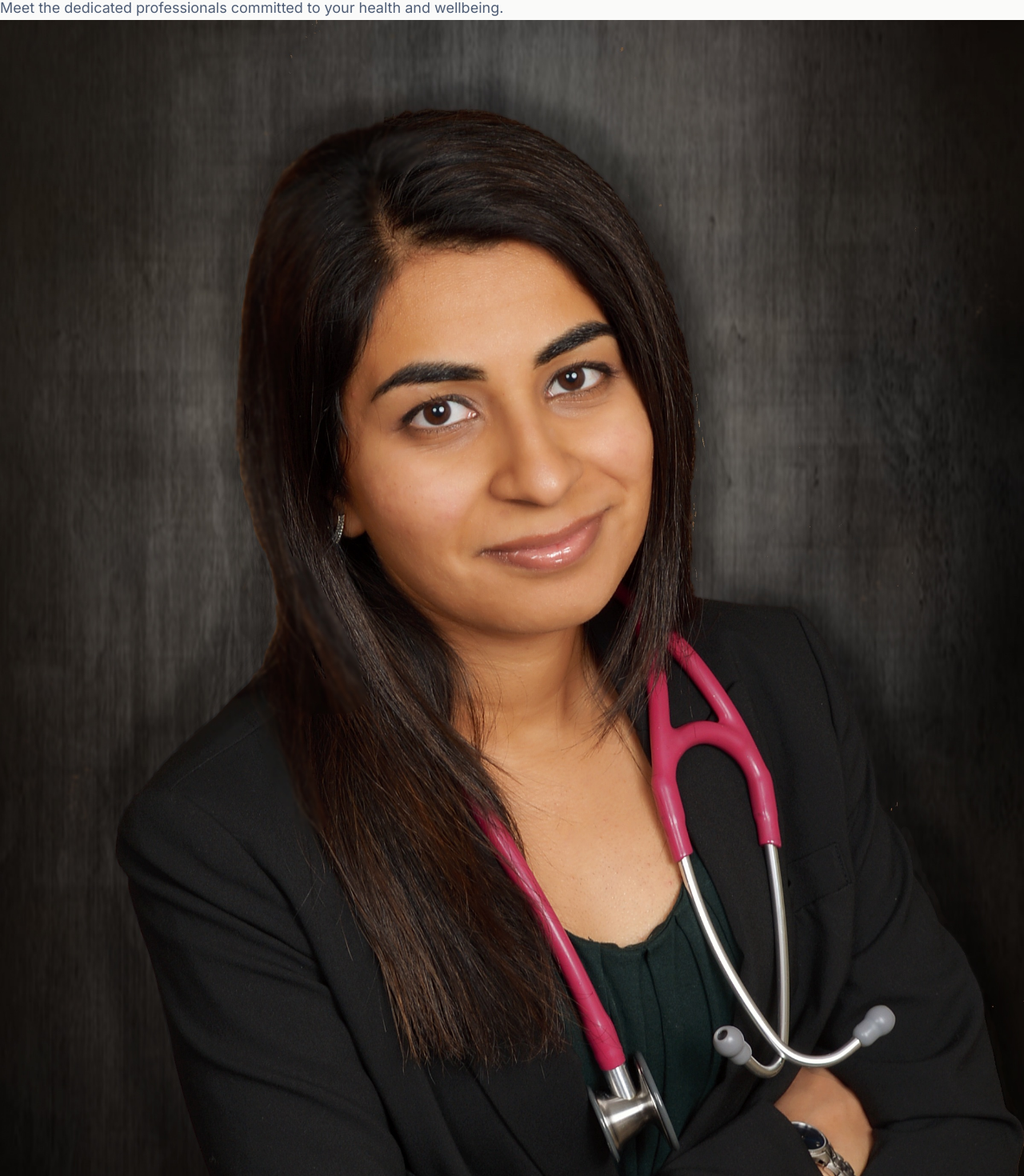
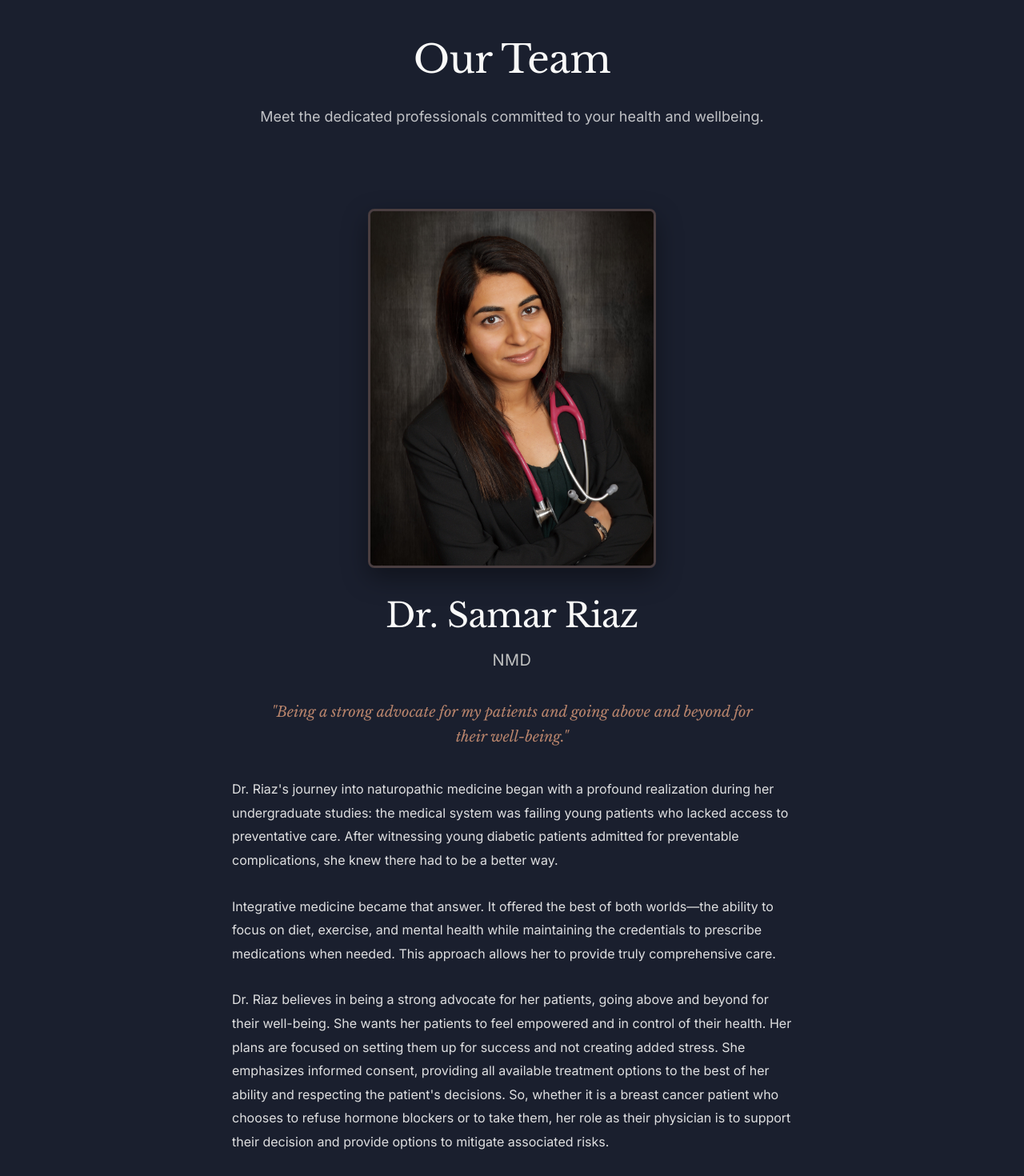
Before and after one commit to samarriyaz/website, a React (Vite) app: page / in a window 1280 px wide. Shown: the part 2614-4084 px from the top of the page at 80% size. Built offline with nearby package versions, Linux system fonts and the light colour scheme.

Commit message:
Sync Layout3.css from main to fix formatting issues
- Updated CSS to match production styling
- Fixes team section formatting and layout
- Ensures proper styling for all team member profiles

```diff
--- a/src/styles/Layout3.css
+++ b/src/styles/Layout3.css
@@ -326,64 +326,105 @@
     font-weight: 400;
 }
 
-/* Physician Section */
-.layout3-physician {
+/* Team Section */
+.layout3-team {
     background: var(--deep-navy);
     color: var(--ivory);
     padding: 140px 80px;
 }
 
-.layout3-physician-container {
+.layout3-team-header {
     max-width: 1440px;
-    margin: 0 auto;
-    display: grid;
-    grid-template-columns: 0.9fr 1.1fr;
-    gap: 120px;
-    align-items: start;
+    margin: 0 auto 100px;
+    text-align: center;
 }
 
-.layout3-physician-info {
-    position: sticky;
-    top: 140px;
+.layout3-team-header .layout3-section-title {
+    color: var(--ivory);
+    margin-bottom: 24px;
 }
 
-.layout3-physician-name {
-    font-size: 46px;
-    margin-bottom: 18px;
+.layout3-team-header .layout3-section-description {
+    color: rgba(250, 250, 249, 0.75);
+    max-width: 640px;
+    margin: 0 auto;
+}
+
+.layout3-team-members {
+    max-width: 900px;
+    margin: 0 auto;
+    display: flex;
+    flex-direction: column;
+    gap: 100px;
+}
+
+.layout3-team-member {
+    display: flex;
+    flex-direction: column;
+    align-items: center;
+    text-align: center;
+}
+
+.layout3-team-member-image-wrapper {
+    position: relative;
+    margin-bottom: 32px;
+}
+
+.layout3-team-member-image {
+    width: 360px;
+    height: auto;
+    border-radius: 8px;
+    border: 3px solid rgba(184, 132, 108, 0.3);
+    box-shadow: 0 12px 32px rgba(0, 0, 0, 0.4);
+    display: block;
+}
+
+.layout3-team-member-content {
+    display: flex;
+    flex-direction: column;
+}
+
+.layout3-team-member-name {
+    font-size: 42px;
+    margin-bottom: 12px;
     color: var(--ivory);
     letter-spacing: -0.5px;
+    font-family: 'Libre Baskerville', serif;
 }
 
-.layout3-physician-credentials {
-    font-size: 14px;
-    letter-spacing: 0.8px;
+.layout3-team-member-credentials {
+    font-size: 20px;
+    letter-spacing: 0.5px;
     color: var(--warm-stone);
-    margin-bottom: 40px;
-    font-weight: 500;
+    margin-bottom: 32px;
+    font-weight: 400;
 }
 
-.layout3-physician-quote {
+.layout3-team-member-quote {
     font-family: 'Libre Baskerville', serif;
     font-size: 18px;
     line-height: 1.7;
     font-style: italic;
     color: var(--soft-copper);
-    padding-left: 28px;
-    border-left: 3px solid var(--soft-copper);
+    padding: 0 40px;
+    margin-bottom: 36px;
+    max-width: 700px;
 }
 
-.layout3-physician-bio {
-    font-size: 17px;
+.layout3-team-member-bio {
+    font-size: 16px;
     line-height: 1.85;
     color: rgba(250, 250, 249, 0.88);
     font-weight: 400;
+    max-width: 700px;
+    text-align: left;
 }
 
-.layout3-physician-bio p {
-    margin-bottom: 32px;
+.layout3-team-member-bio p {
+    margin-bottom: 28px;
 }
 
-.layout3-physician-bio strong {
+.layout3-team-member-bio strong {
     color: var(--ivory);
     font-weight: 600;
 }
@@ -451,9 +492,134 @@
     line-height: 1.7;
 }
 
+/* Contact Form */
+.layout3-contact-form {
+    max-width: 700px;
+    margin: 80px auto 60px;
+    padding: 60px;
+    background: white;
+    border: 2px solid rgba(184, 132, 108, 0.2);
+    border-radius: 12px;
+    box-shadow: 0 4px 24px rgba(0, 0, 0, 0.08);
+}
+
+.layout3-form-title {
+    font-size: 32px;
+    font-weight: 600;
+    color: var(--charcoal);
+    margin-bottom: 12px;
+    text-align: center;
+}
+
+.layout3-form-description {
+    font-size: 16px;
+    color: var(--slate);
+    text-align: center;
+    margin-bottom: 40px;
+    line-height: 1.6;
+}
+
+.layout3-form-row {
+    display: grid;
+    grid-template-columns: 1fr 1fr;
+    gap: 24px;
+    margin-bottom: 24px;
+}
+
+.layout3-form-group {
+    display: flex;
+    flex-direction: column;
+    margin-bottom: 24px;
+}
+
+.layout3-form-label {
+    font-size: 14px;
+    font-weight: 600;
+    color: var(--charcoal);
+    margin-bottom: 8px;
+    letter-spacing: 0.5px;
+}
+
+.layout3-form-input,
+.layout3-form-textarea {
+    padding: 14px 18px;
+    font-size: 16px;
+    font-family: inherit;
+    color: var(--charcoal);
+    background: var(--off-white);
+    border: 1.5px solid rgba(45, 49, 66, 0.15);
+    border-radius: 6px;
+    transition: all 0.3s ease;
+}
+
+.layout3-form-input:focus,
+.layout3-form-textarea:focus {
+    outline: none;
+    border-color: var(--accent-plum);
+    background: white;
+    box-shadow: 0 0 0 3px rgba(184, 132, 108, 0.1);
+}
+
+.layout3-form-input::placeholder,
+.layout3-form-textarea::placeholder {
+    color: rgba(45, 49, 66, 0.4);
+}
+
+.layout3-form-textarea {
+    resize: vertical;
+    min-height: 120px;
+}
+
+.layout3-form-submit {
+    width: 100%;
+    padding: 16px 32px;
+    font-size: 16px;
+    font-weight: 600;
+    letter-spacing: 0.5px;
+    color: var(--charcoal);
+    background: var(--accent-plum);
+    border: none;
+    border-radius: 6px;
+    cursor: pointer;
+    transition: all 0.3s ease;
+    margin-top: 8px;
+}
+
+.layout3-form-submit:hover:not(:disabled) {
+    background: rgba(184, 132, 108, 0.9);
+    transform: translateY(-2px);
+    box-shadow: 0 8px 20px rgba(184, 132, 108, 0.3);
+}
+
+.layout3-form-submit:disabled {
+    opacity: 0.6;
+    cursor: not-allowed;
+}
+
+.layout3-form-message {
+    margin-top: 20px;
+    padding: 14px 20px;
+    border-radius: 6px;
+    font-size: 15px;
+    text-align: center;
+    font-weight: 500;
+}
+
+.layout3-form-success {
+    background: rgba(46, 204, 113, 0.15);
+    color: #2ecc71;
+    border: 1px solid rgba(46, 204, 113, 0.3);
+}
+
+.layout3-form-error {
+    background: rgba(231, 76, 60, 0.15);
+    color: #e74c3c;
+    border: 1px solid rgba(231, 76, 60, 0.3);
+}
+
 /* Footer */
 .layout3-footer {
-    padding: 56px 80px;
+    padding: 56px 80px 40px;
     background: var(--ivory);
     border-top: 1px solid rgba(45, 49, 66, 0.1);
 }
@@ -462,14 +628,40 @@
     max-width: 1440px;
     margin: 0 auto;
     display: flex;
+    flex-direction: row;
     justify-content: space-between;
     align-items: center;
+    gap: 40px;
+    margin-bottom: 40px;
 }
 
 .layout3-footer-logo {
     height: 44px;
     width: auto;
     opacity: 0.9;
+    flex-shrink: 0;
+}
+
+.layout3-footer-supplements {
+    display: flex;
+    justify-content: center;
+    flex: 1;
+}
+
+.layout3-footer-supplements a {
+    display: inline-block;
+    transition: transform 0.3s ease, opacity 0.3s ease;
+}
+
+.layout3-footer-supplements a:hover {
+    transform: translateY(-2px);
+    opacity: 0.9;
+}
+
+.layout3-footer-supplements img {
+    max-width: 100%;
+    height: auto;
+    display: block;
 }
 
 .layout3-footer-text {
@@ -477,6 +669,28 @@
     color: var(--slate);
     letter-spacing: 0.5px;
     font-weight: 500;
+    flex-shrink: 0;
+    white-space: nowrap;
+}
+
+.layout3-footer-privacy {
+    max-width: 1440px;
+    margin: 0 auto;
+    padding-top: 32px;
+    border-top: 1px solid rgba(45, 49, 66, 0.06);
+}
+
+.layout3-footer-privacy-text {
+    font-size: 11px;
+    line-height: 1.6;
+    color: var(--slate);
+    text-align: center;
+    opacity: 0.85;
+}
+
+.layout3-footer-privacy-text strong {
+    font-weight: 600;
+    color: var(--charcoal);
 }
 
 /* Responsive Design */
@@ -514,17 +728,12 @@
         row-gap: 70px;
     }
 
-    .layout3-physician {
+    .layout3-team {
         padding: 100px 50px;
     }
 
-    .layout3-physician-container {
-        grid-template-columns: 1fr;
-        gap: 70px;
-    }
-
-    .layout3-physician-info {
-        position: static;
+    .layout3-team-members {
+        gap: 80px;
     }
 
     .layout3-contact {
@@ -591,12 +800,42 @@
         row-gap: 60px;
     }
 
-    .layout3-physician {
+    .layout3-team {
         padding: 100px 32px;
     }
 
-    .layout3-physician-name {
-        font-size: 38px;
+    .layout3-team-header {
+        margin-bottom: 80px;
+    }
+
+    .layout3-team-members {
+        gap: 70px;
+    }
+
+    .layout3-team-member-image {
+        width: 300px;
+        height: auto;
+    }
+
+    .layout3-team-member-image-wrapper {
+        margin-bottom: 28px;
+    }
+
+    .layout3-team-member-name {
+        font-size: 32px;
+    }
+
+    .layout3-team-member-credentials {
+        font-size: 18px;
+    }
+
+    .layout3-team-member-quote {
+        padding: 0 20px;
+        font-size: 16px;
+    }
+
+    .layout3-team-member-bio {
+        padding: 0 20px;
     }
 
     .layout3-contact {
@@ -612,8 +851,26 @@
         gap: 48px;
     }
 
+    .layout3-contact-form {
+        padding: 40px 28px;
+        margin: 60px auto 40px;
+    }
+
+    .layout3-form-title {
+        font-size: 26px;
+    }
+
+    .layout3-form-description {
+        font-size: 15px;
+    }
+
+    .layout3-form-row {
+        grid-template-columns: 1fr;
+        gap: 0;
+    }
+
     .layout3-footer {
-        padding: 48px 32px;
+        padding: 48px 32px 32px;
     }
 
     .layout3-footer-container {
@@ -621,4 +878,16 @@
         gap: 24px;
         text-align: center;
     }
+
+    .layout3-footer-supplements img {
+        max-width: 90%;
+    }
+
+    .layout3-footer-privacy {
+        padding: 24px 16px 0;
+    }
+
+    .layout3-footer-privacy-text {
+        font-size: 10px;
+    }
 }
```
